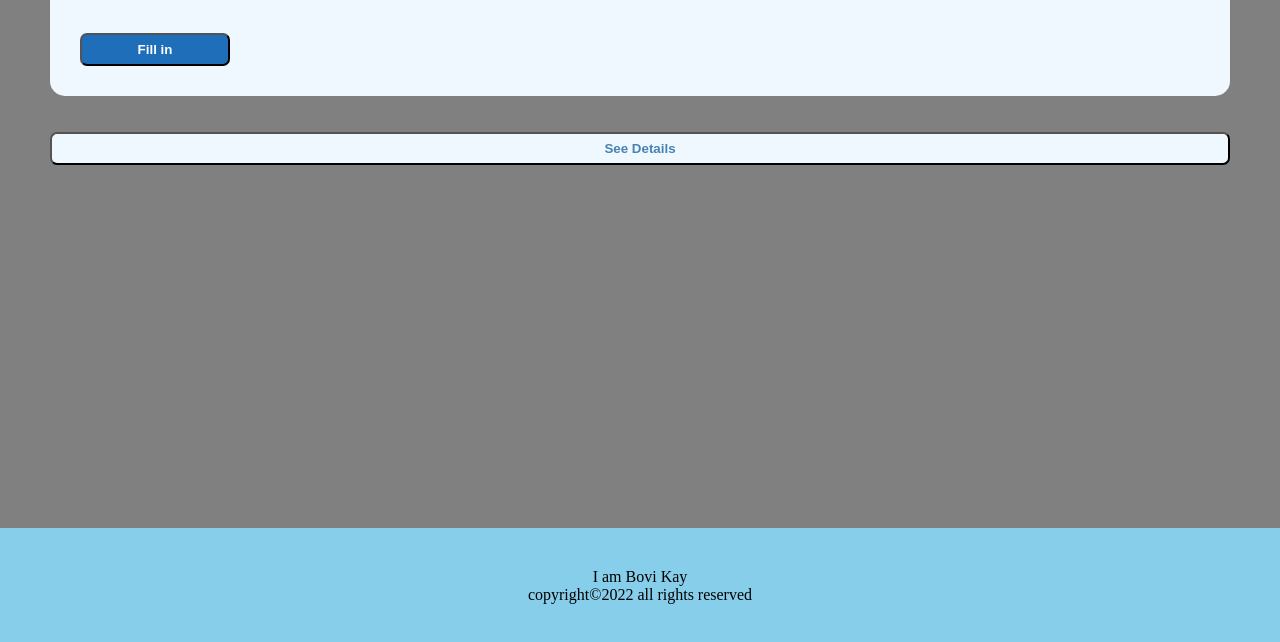
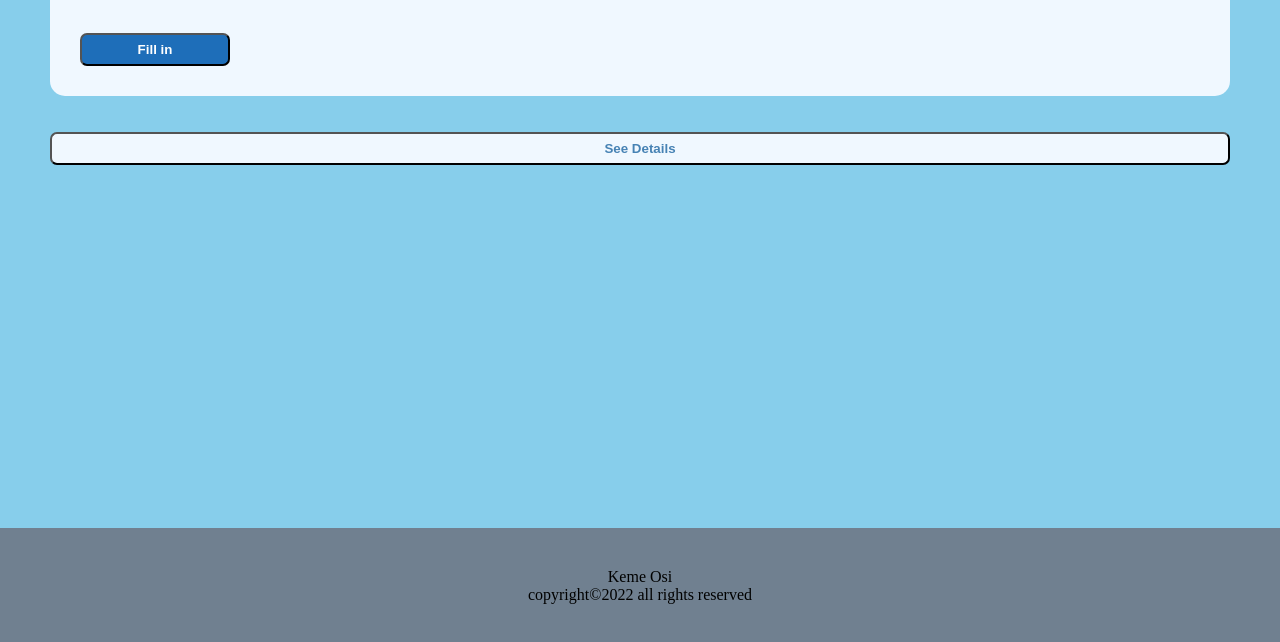
Before and after one commit to Kemelite1/Webpage, a plain HTML site: page index.html in a window 1280 px wide. Shown: the part 156-798 px from the top of the page. Drawn offline with Linux system fonts and the light colour scheme.

Commit message:
changes made

```diff
--- a/index.html
+++ b/index.html
@@ -27,7 +27,7 @@
 
 
     <footer>
-        <p>I am Bovi Kay</p>
+        <p>Keme Osi</p>
         <p>copyright&copy;2022 all rights reserved</p>
     </footer>
 
--- a/style.css
+++ b/style.css
@@ -7,7 +7,7 @@
 }
 
 html, body{
-    background-color: gray;
+    background-color: skyblue;
     min-height: 100vh;
     max-height: 100vh;
 }
@@ -72,5 +72,5 @@ footer{
     width: 100%;
     text-align: center;
     padding: 5vh;
-    background-color: skyblue;
+    background-color: slategrey;
 }
```
Also changed, not shown: 1 other file.
